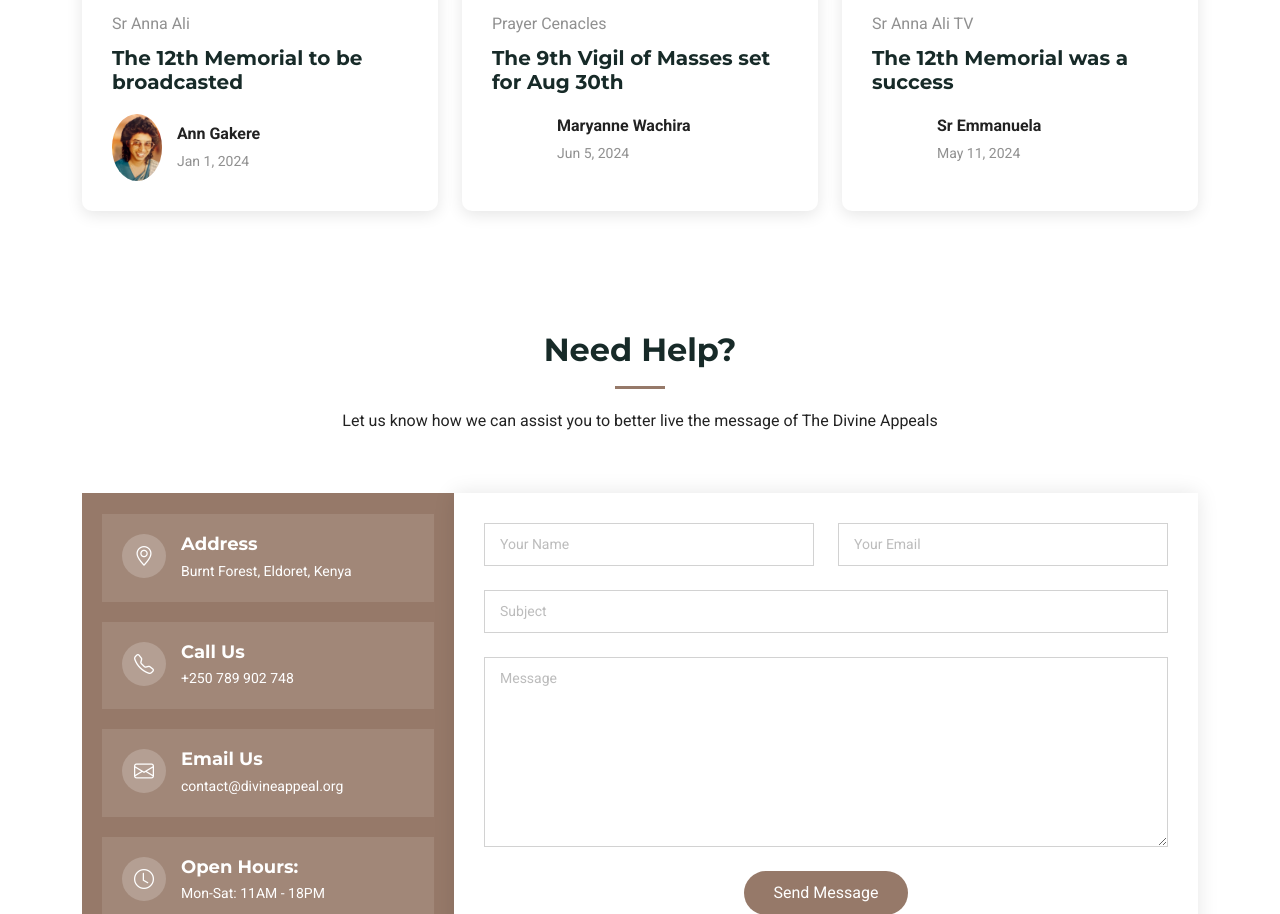
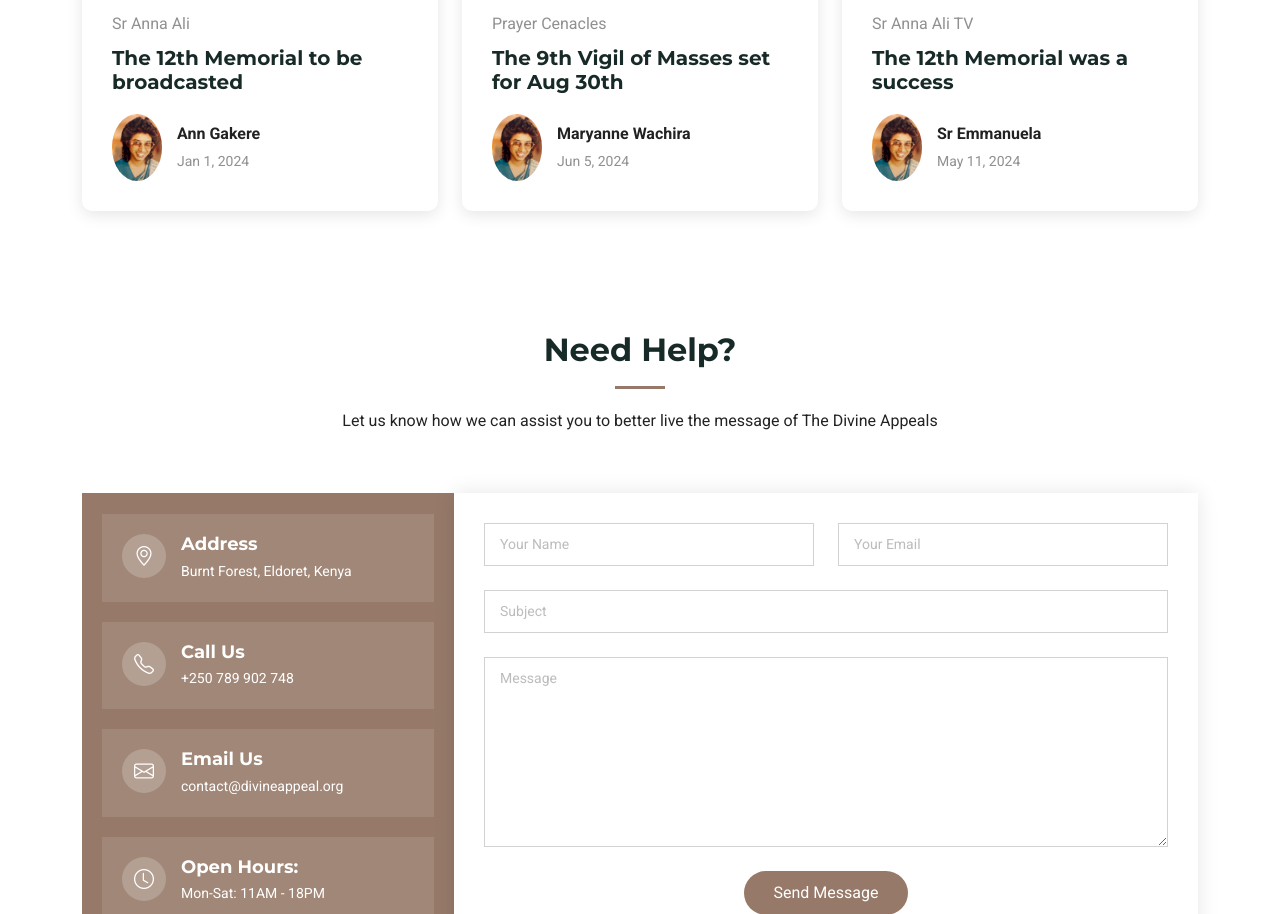
Before and after one commit to SrAnnaAli/The-Divine-Appeals-Official-Website, a plain HTML site: page index.html in a window 1280 px wide. Shown: the part 4851-5765 px from the top of the page. Drawn offline with nearby package versions, Linux system fonts and the light colour scheme; files whose address does not match are found by name.

Commit message:
Update index.html

```diff
--- a/index.html
+++ b/index.html
@@ -401,7 +401,7 @@
               </h2>
 
               <div class="d-flex align-items-center">
-                <img src="b.jpeg" alt="" class="img-fluid post-author-img flex-shrink-0">
+                <img src="b.webp" alt="" class="img-fluid post-author-img flex-shrink-0">
                 <div class="post-meta">
                   <p class="post-author"> Maryanne Wachira </p>
                   <p class="post-date">
@@ -427,7 +427,7 @@
               </h2>
 
               <div class="d-flex align-items-center">
-                <img src="b.jpeg" alt="" class="img-fluid post-author-img flex-shrink-0">
+                <img src="b.webp" alt="" class="img-fluid post-author-img flex-shrink-0">
                 <div class="post-meta">
                   <p class="post-author">Sr Emmanuela </p>
                   <p class="post-date">
```
